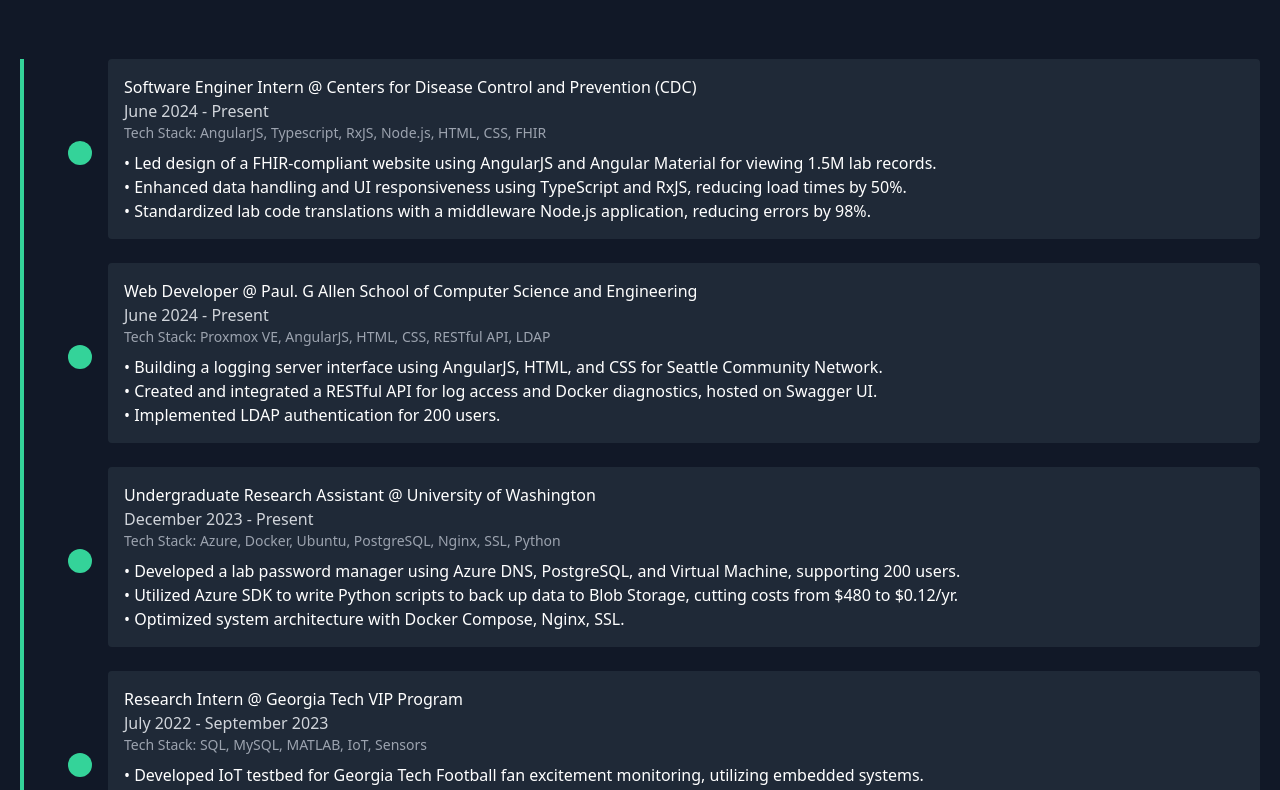
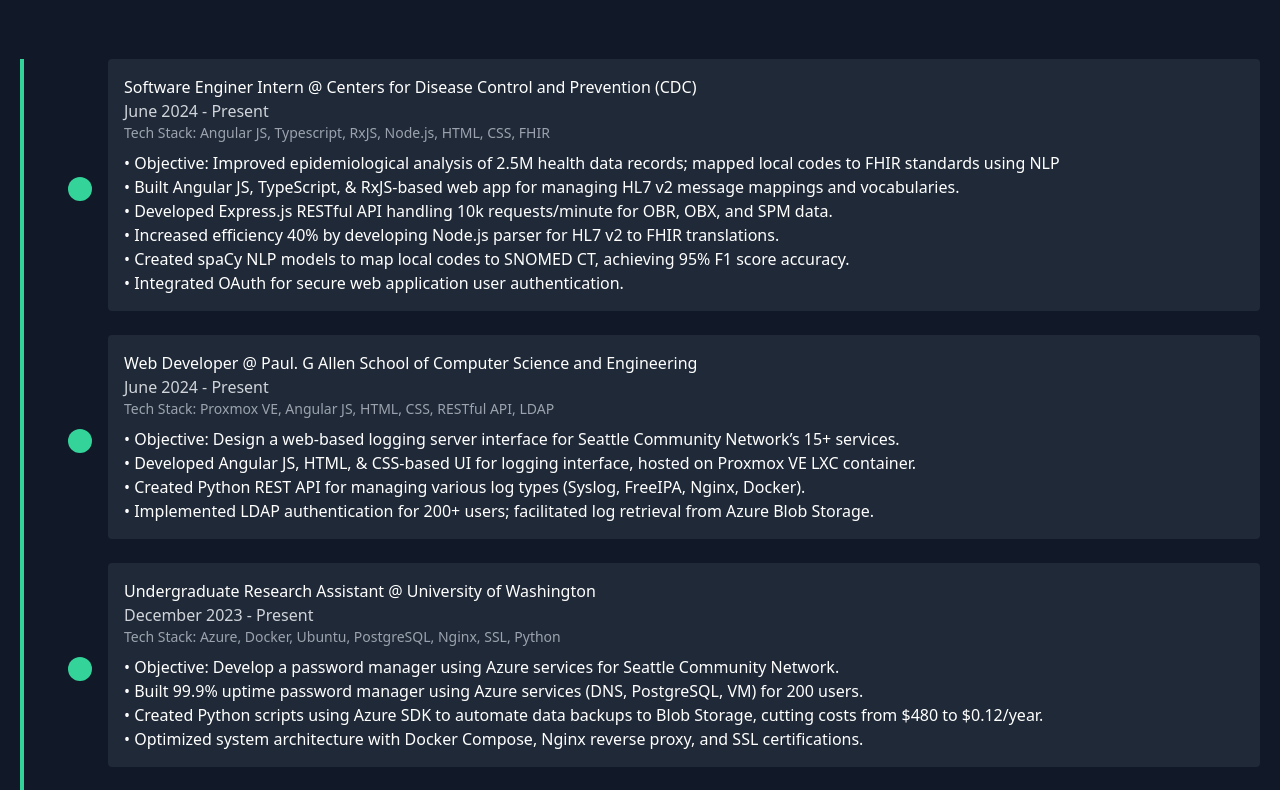
Before and after one commit to rudra-singh1/Personal-Website, a React (Create React App) app: page / in a window 1280 px wide. Shown: the part 620-1410 px from the top of the page. Built offline with nearby package versions, Linux system fonts and the light colour scheme.

Commit message:
Update Experience.js

```diff
--- a/src/components/Experience.js
+++ b/src/components/Experience.js
@@ -24,12 +24,15 @@ export default function Experience() {
                 <p className="text-white">Software Enginer Intern @ Centers for Disease Control and Prevention (CDC)</p>
                 <p className="text-gray-300 text-base">June 2024 - Present</p>
                 <p className="text-gray-400 text-sm">
-                  Tech Stack: AngularJS, Typescript, RxJS, Node.js, HTML, CSS, FHIR
+                  Tech Stack: Angular JS, Typescript, RxJS, Node.js, HTML, CSS, FHIR
                 </p>
                 <div className="mt-2">
-                  <div className="text-white">•	Led design of a FHIR-compliant website using AngularJS and Angular Material for viewing 1.5M lab records.</div>
-                  <div className="text-white">•	Enhanced data handling and UI responsiveness using TypeScript and RxJS, reducing load times by 50%.</div>
-                  <div className="text-white">•	Standardized lab code translations with a middleware Node.js application, reducing errors by 98%.</div>
+                  <div className="text-white">•	Objective: Improved epidemiological analysis of 2.5M health data records; mapped local codes to FHIR standards using NLP</div>
+                  <div className="text-white">•	Built Angular JS, TypeScript, & RxJS-based web app for managing HL7 v2 message mappings and vocabularies.</div>
+                  <div className="text-white">•	Developed Express.js RESTful API handling 10k requests/minute for OBR, OBX, and SPM data.</div>
+                  <div className="text-white">•	Increased efficiency 40% by developing Node.js parser for HL7 v2 to FHIR translations.</div>
+                  <div className="text-white">•	Created spaCy NLP models to map local codes to SNOMED CT, achieving 95% F1 score accuracy.</div>
+                  <div className="text-white">•	Integrated OAuth for secure web application user authentication.</div>
                 </div>
               </div>
             </div>
@@ -40,12 +43,13 @@ export default function Experience() {
                 <p className="text-white">Web Developer @ Paul. G Allen School of Computer Science and Engineering</p>
                 <p className="text-gray-300 text-base">June 2024 - Present</p>
                 <p className="text-gray-400 text-sm">
-                  Tech Stack: Proxmox VE, AngularJS, HTML, CSS, RESTful API, LDAP
+                  Tech Stack: Proxmox VE, Angular JS, HTML, CSS, RESTful API, LDAP
                 </p>
                 <div className="mt-2">
-                  <div className="text-white">• Building a logging server interface using AngularJS, HTML, and CSS for Seattle Community Network.</div>
-                  <div className="text-white">• Created and integrated a RESTful API for log access and Docker diagnostics, hosted on Swagger UI.</div>
-                  <div className="text-white">• Implemented LDAP authentication for 200 users.</div>
+                  <div className="text-white">• Objective: Design a web-based logging server interface for Seattle Community Network’s 15+ services.</div>
+                  <div className="text-white">• Developed Angular JS, HTML, & CSS-based UI for logging interface, hosted on Proxmox VE LXC container.</div>
+                  <div className="text-white">• Created Python REST API for managing various log types (Syslog, FreeIPA, Nginx, Docker).</div>
+                  <div className="text-white">• Implemented LDAP authentication for 200+ users; facilitated log retrieval from Azure Blob Storage.</div>
                 </div>
               </div>
             </div>
@@ -59,9 +63,10 @@ export default function Experience() {
                   Tech Stack: Azure, Docker, Ubuntu, PostgreSQL, Nginx, SSL, Python
                 </p>
                 <div className="mt-2">
-                  <div className="text-white">• Developed a lab password manager using Azure DNS, PostgreSQL, and Virtual Machine, supporting 200 users.</div>
-                  <div className="text-white">• Utilized Azure SDK to write Python scripts to back up data to Blob Storage, cutting costs from $480 to $0.12/yr.</div>
-                  <div className="text-white">• Optimized system architecture with Docker Compose, Nginx, SSL.</div>
+                  <div className="text-white">• Objective: Develop a password manager using Azure services for Seattle Community Network.</div>
+                  <div className="text-white">• Built 99.9% uptime password manager using Azure services (DNS, PostgreSQL, VM) for 200 users.</div>
+                  <div className="text-white">• Created Python scripts using Azure SDK to automate data backups to Blob Storage, cutting costs from $480 to $0.12/year.</div>
+                  <div className="text-white">• Optimized system architecture with Docker Compose, Nginx reverse proxy, and SSL certifications.</div>
                 </div>
               </div>
             </div>
```
